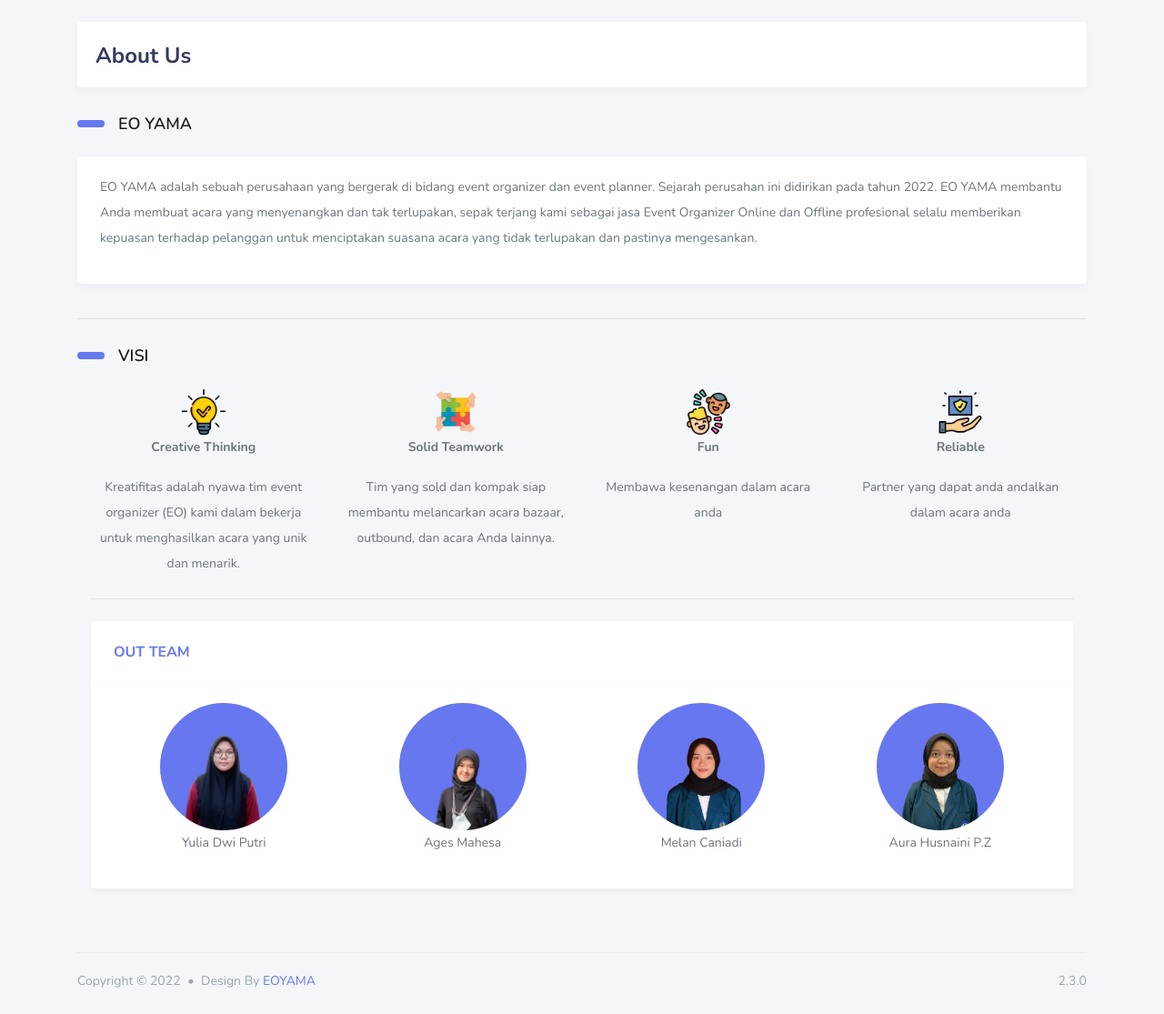
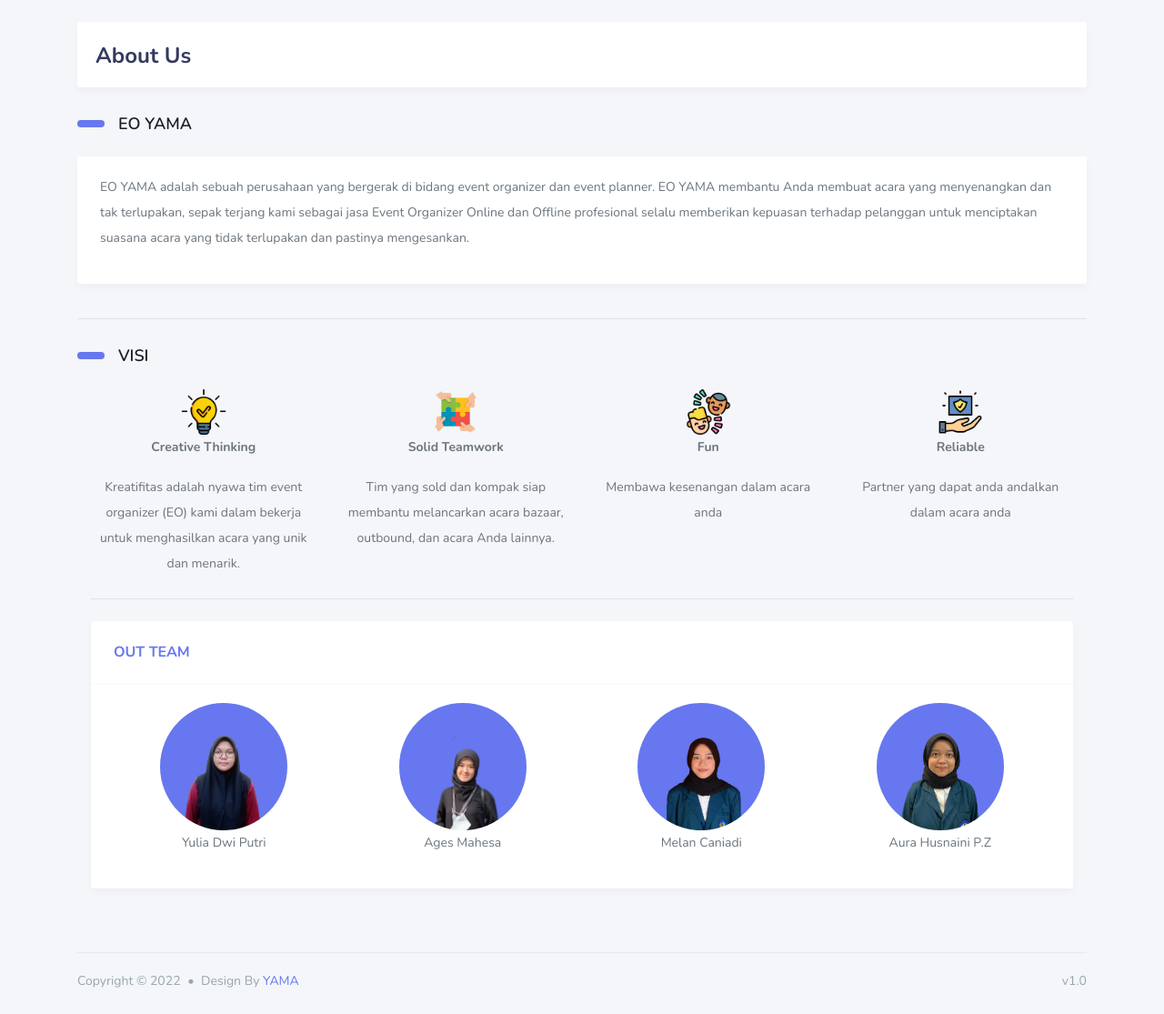
Before and after one commit to auraahsn/project_eo, a CodeIgniter 4 app: the page made by app/Views/landing_page/about_lp.php in a window 1280 px wide. Shown: the part 139-1254 px from the top of the page at 91% size. Run offline with PHP 8.4 and a stand-in for CodeIgniter, Linux system fonts and the light colour scheme; the template is opened without the code that fills it, so the values that code supplies are empty; some libraries are stand-ins or nearby versions.

Commit message:
rev tampilan,route

```diff
--- a/app/Config/Filters.php
+++ b/app/Config/Filters.php
@@ -71,7 +71,7 @@ class Filters extends BaseConfig
      */
     public $filters = [
         'isLoggedIn' =>['before'=>[
-            'home','pemesanan','pemesanan/*','events','events/*','portofolio','portofolio','about','customer/*','pemesanancustomer','pemesanancustomer/*'
+            'home','pemesanan','pemesanan/*','events','events/*','portofolio','portofolio','about','customer/*','pemesanancustomer','pemesanancustomer/*','homesuperadmin','homesuperadmin/*'
         ]]
     ];
 }
--- a/app/Controllers/Auth.php
+++ b/app/Controllers/Auth.php
@@ -61,15 +61,14 @@ class Auth extends BaseController
     public function registerProcess(){
         $val = $this->validate(
             [
-                'nama_user' => 'required',
+
                 'username' => [
                       'rules' => 'required|is_unique[users.username]',
                       'errors' =>[
                           'is_unique' =>'{field} sudah dipakai'
                                   ]
                               ],
-                'password_user' => 'required',
-                'no_telp' => 'required',
+
             ],
           );
 
--- a/app/Views/auth/login.php
+++ b/app/Views/auth/login.php
@@ -52,7 +52,7 @@
                                         <label for="username">Username</label>
                                         <input id="username" type="text" class="form-control" name="username" tabindex="1" required autofocus>
                                         <div class="invalid-feedback">
-                                            Please fill in your username
+                                            Silakan isi username anda
                                         </div>
                                     </div>
 
@@ -67,7 +67,7 @@
                                         </div>
                                         <input id="password" type="password" class="form-control" name="password" tabindex="2" required>
                                         <div class="invalid-feedback">
-                                            please fill in your password
+                                            Silakan isi password anda
                                         </div>
                                     </div>
 
--- a/app/Views/auth/register.php
+++ b/app/Views/auth/register.php
@@ -41,7 +41,7 @@
 
                             <div class="card-body">
                                 <form action="<?= site_url('registerProcess') ?>" method="POST" class="needs-validation" novalidate="">
-
+                                <?= $validate->listErrors() ?>
                                     <?= csrf_field() ?>
                                     <div class="row">
                                         <div class="form-group col-9">
--- a/app/Views/home.php
+++ b/app/Views/home.php
@@ -65,7 +65,7 @@
                     </div>
                     <div class="card-wrap">
                         <div class="card-header">
-                            <h4>Admin</h4>
+                            <h4>User</h4>
                         </div>
                         <div class="card-body">
                             <?= hitungData('users') ?>
--- a/app/Views/landing_page/about_lp.php
+++ b/app/Views/landing_page/about_lp.php
@@ -60,8 +60,7 @@
                         <div class="card">
                             <div class="card-body">
                                 <p>EO YAMA adalah sebuah perusahaan yang bergerak di bidang
-                                    event organizer dan event planner. Sejarah perusahan ini
-                                    didirikan pada tahun 2022. EO YAMA membantu Anda membuat acara yang menyenangkan dan tak
+                                    event organizer dan event planner. EO YAMA membantu Anda membuat acara yang menyenangkan dan tak
                                     terlupakan, sepak terjang kami sebagai jasa Event Organizer
                                     Online dan Offline profesional selalu memberikan kepuasan
                                     terhadap pelanggan untuk menciptakan suasana acara yang tidak
@@ -181,10 +180,10 @@
 
                 <footer class="main-footer">
                     <div class="footer-left">
-                        Copyright &copy; 2022 <div class="bullet"></div> Design By <a href="https://nauval.in/">EOYAMA</a>
+                        Copyright &copy; 2022 <div class="bullet"></div> Design By <a href="">YAMA</a>
                     </div>
                     <div class="footer-right">
-                        2.3.0
+                        v1.0
                     </div>
                 </footer>
             </div>
--- a/app/Views/landing_page/faqs_lp.php
+++ b/app/Views/landing_page/faqs_lp.php
@@ -121,10 +121,10 @@
 
                 <footer class="main-footer">
                     <div class="footer-left">
-                        Copyright &copy; 2022 <div class="bullet"></div> Design By <a href="https://nauval.in/">EOYAMA</a>
+                        Copyright &copy; 2022 <div class="bullet"></div> Design By <a href="">YAMA</a>
                     </div>
                     <div class="footer-right">
-                        2.3.0
+                        v1.0
                     </div>
                 </footer>
             </div>
--- a/app/Views/layout/default.php
+++ b/app/Views/layout/default.php
@@ -81,7 +81,7 @@
 
             <footer class="main-footer">
                 <div class="footer-left">
-                    Copyright &copy; 2022 <div class="bullet"></div> Developed by <a href="https://nauval.in/">YAMA</a>
+                    Copyright &copy; 2022 <div class="bullet"></div> Developed by <a href="#">YAMA</a>
                 </div>
                 <div class="footer-right">
                     v1.0
--- a/app/Views/layout/defaultAdmin.php
+++ b/app/Views/layout/defaultAdmin.php
@@ -57,10 +57,10 @@
 
             <footer class="main-footer">
                 <div class="footer-left">
-                    Copyright &copy; 2022 <div class="bullet"></div> Design By <a href="https://nauval.in/">EOYAMA</a>
+                    Copyright &copy; 2022 <div class="bullet"></div> Design By <a href="">YAMA</a>
                 </div>
                 <div class="footer-right">
-                    1.0
+                    v1.0
                 </div>
             </footer>
         </div>
--- a/app/Views/layout/defaultSuperAdmin.php
+++ b/app/Views/layout/defaultSuperAdmin.php
@@ -81,7 +81,7 @@
 
             <footer class="main-footer">
                 <div class="footer-left">
-                    Copyright &copy; 2022 <div class="bullet"></div> Developed by <a href="https://nauval.in/">YAMA</a>
+                    Copyright &copy; 2022 <div class="bullet"></div> Developed by <a href="">YAMA</a>
                 </div>
                 <div class="footer-right">
                     v1.0
```
Also changed, not shown: app/Views/landing_page/landingpage.php (+4 -4 lines).
